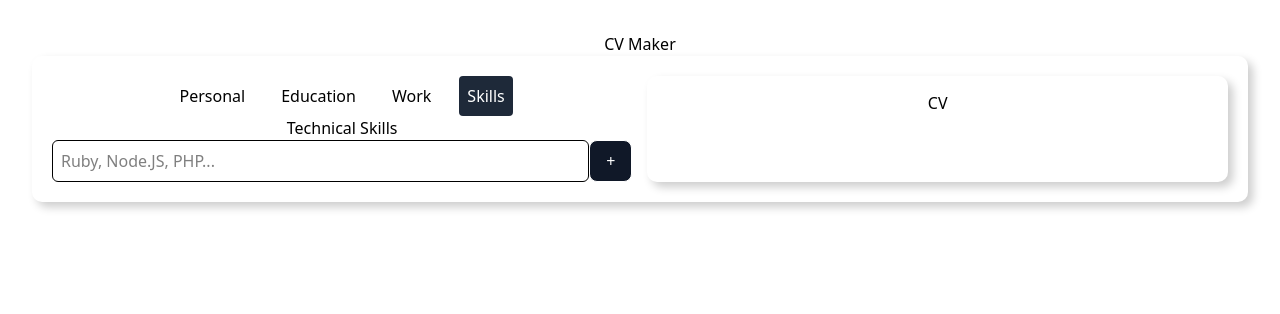
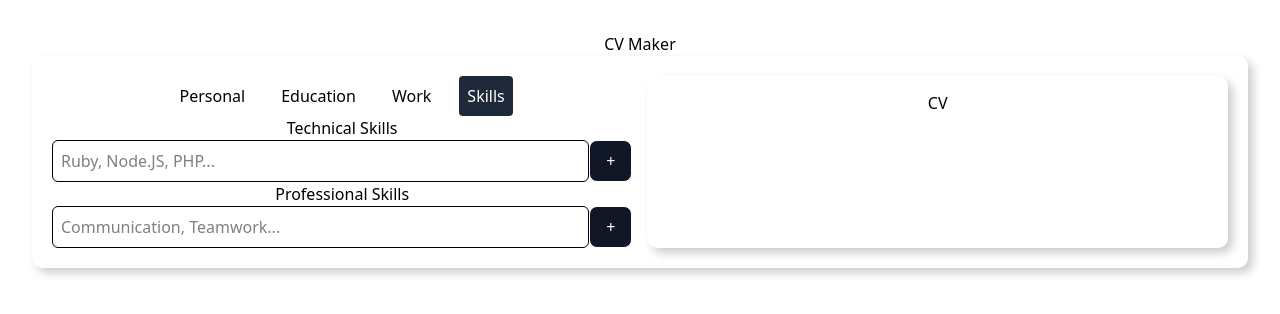
Before and after one commit to Yoni190/CV-Maker, a React (Vite) app: page / in a window 1280 px wide. Both pictures are taken after a click on the button "Skills". Shown: the top 314 px of the page. Built offline with nearby package versions, Linux system fonts and the light colour scheme.

Commit message:
Add professional skills

```diff
--- a/src/App.jsx
+++ b/src/App.jsx
@@ -55,7 +55,8 @@ function App() {
   })
 
   const [skillData, setSkillData] = useState({
-    technicalSkills: []
+    technicalSkills: [],
+    professionalSkills: []
   })
 
 
--- a/src/CV.jsx
+++ b/src/CV.jsx
@@ -76,13 +76,20 @@ function CV ({formData, educationData, workData, skillData}) {
             </div>
 
             <div className="skills">
-                {skillData.technicalSkills.length > 0 && <h2 style={{ textAlign: 'left' }}>Skills</h2>}
-                {skillData.technicalSkills.length > 0 && <hr />}
+                {(skillData.technicalSkills.length > 0 || skillData.professionalSkills.length > 0) && <h2 style={{ textAlign: 'left' }}>Skills</h2>}
+                {(skillData.technicalSkills.length > 0 || skillData.professionalSkills.length > 0) && <hr />}
 
                 <div className="technical-container flex">
                     {skillData.technicalSkills.length > 0 && <p className="font-bold mr-2">Technical Skills: </p>}
                     {skillData.technicalSkills.map((skill, index) => (
                         <span key={index} className="mr-1">{skill} {index !== skillData.technicalSkills.length - 1 && ','} </span>
+                    ))}
+                </div>
+
+                <div className="professional-container flex">
+                    {skillData.professionalSkills.length > 0 && <p className="font-bold mr-2">Professional Skills: </p>}
+                    {skillData.professionalSkills.map((skill, index) => (
+                        <span key={index} className="mr-1">{skill} {index !== skillData.professionalSkills.length - 1 && ','} </span>
                     ))}
                 </div>
 
--- a/src/Skill.jsx
+++ b/src/Skill.jsx
@@ -6,6 +6,8 @@ import SkillList from "./SkillList"
 function Skill({skillData, setSkillData}) {
 
     const [technicalSkills, setTechnicalSkills] = useState("")
+    const [professionalSkills, setProfessionalSkills] = useState("")
+
 
 
 
@@ -18,11 +20,11 @@ function Skill({skillData, setSkillData}) {
 
     return (
         <div className="flex flex-col">
+            {/* Technical Skills */}
             <SkillsInput
                 labelName="Technical Skills"
-                inputName="technical"
+                inputName="technicalSkills"
                 placeholder="Ruby, Node.JS, PHP..."
-                skills={technicalSkills}
                 setSkills={setTechnicalSkills}
                 skillName='technicalSkills'
                 skillType={technicalSkills}
@@ -30,13 +32,6 @@ function Skill({skillData, setSkillData}) {
                 skillData={skillData}
                 setSkillData={setSkillData}
             />
-            {/* <label htmlFor="technical">Technical Skills</label>
-            <div className="technical-container flex">
-                <input className="p-2 border rounded-md flex-1" type="text" name="technical" id="technical"
-                value={technicalSkills} onChange={(e) => setTechnicalSkills(e.target.value)} placeholder="Ruby, PHP, Node.JS..." onKeyDown={addSkillKeyboard}/>
-                <button className="border px-4 rounded-lg text-white bg-gray-900" onClick={addSkill}>+</button>
-            </div> */}
-
 
                 <SkillList
                     skillData={skillData}
@@ -44,19 +39,24 @@ function Skill({skillData, setSkillData}) {
                     setSkillData={setSkillData}
                 />
 
-            {/* <div className="technical-skills">
-                <ul>
-                    {skillData.technicalSkills.map((skill, index) => (
-                        <div key={index} className="flex justify-between items-center  mt-2">
-                            <li className="text-left">{skill}</li>
-                            <button onClick={()=>deleteSkill(index)} className="text-white bg-red-500 p-2 rounded-md">Remove</button>
-                        </div>
+                {/* Professional Skills */}
+                <SkillsInput
+                labelName="Professional Skills"
+                inputName="professionalSkills"
+                placeholder="Communication, Teamwork..."
+                setSkills={setProfessionalSkills}
+                skillName='professionalSkills'
+                skillType={professionalSkills}
+                setSkill={setProfessionalSkills}
+                skillData={skillData}
+                setSkillData={setSkillData}
+            />
 
-                    ))}
-
-                </ul>
-
-            </div> */}
+                <SkillList
+                    skillData={skillData}
+                    skillName='professionalSkills'
+                    setSkillData={setSkillData}
+                />
         </div>
     )
 }
--- a/src/SkillList.jsx
+++ b/src/SkillList.jsx
@@ -1,5 +1,11 @@
+import { useEffect } from "react"
 
 function SkillList({skillData, skillName, setSkillData}) {
+
+    useEffect(() => {
+      console.log(skillData[`${skillName}`])
+    }, [])
+
 
     const deleteSkill = (index) => {
         const skills = skillData[`${skillName}`]
--- a/src/SkillsInput.jsx
+++ b/src/SkillsInput.jsx
@@ -1,6 +1,6 @@
 import { useState } from "react"
 
-function SkillsInput({labelName, inputName, placeholder, skills, setSkills, skillName, skillType, setSkill, skillData, setSkillData}) {
+function SkillsInput({labelName, inputName, placeholder, setSkills, skillName, skillType, setSkill, skillData, setSkillData}) {
 
     const [error, setError] = useState("")
 
@@ -25,7 +25,7 @@ function SkillsInput({labelName, inputName, placeholder, skills, setSkills, skil
             }
             const skills = skillData[`${skillName}`]
             skills.push(skillType)
-            setSkillData({...skillData, technicalSkills: skills})
+            setSkillData({...skillData, [skillName]: skills})
             setSkill("")
             setError("")
         }
@@ -37,7 +37,7 @@ function SkillsInput({labelName, inputName, placeholder, skills, setSkills, skil
             <label htmlFor="technical">{labelName}</label>
             <div className="technical-container flex">
                 <input className="p-2 border rounded-md flex-1" type="text" name={inputName} id={inputName}
-                value={skills} onChange={(e) => setSkills(e.target.value)} placeholder={placeholder} onKeyDown={addSkillKeyboard}/>
+                value={skillType} onChange={(e) => setSkills(e.target.value)} placeholder={placeholder} onKeyDown={addSkillKeyboard}/>
                 <button className="border px-4 rounded-lg text-white bg-gray-900" onClick={addSkill}>+</button>
             </div>
 
```
